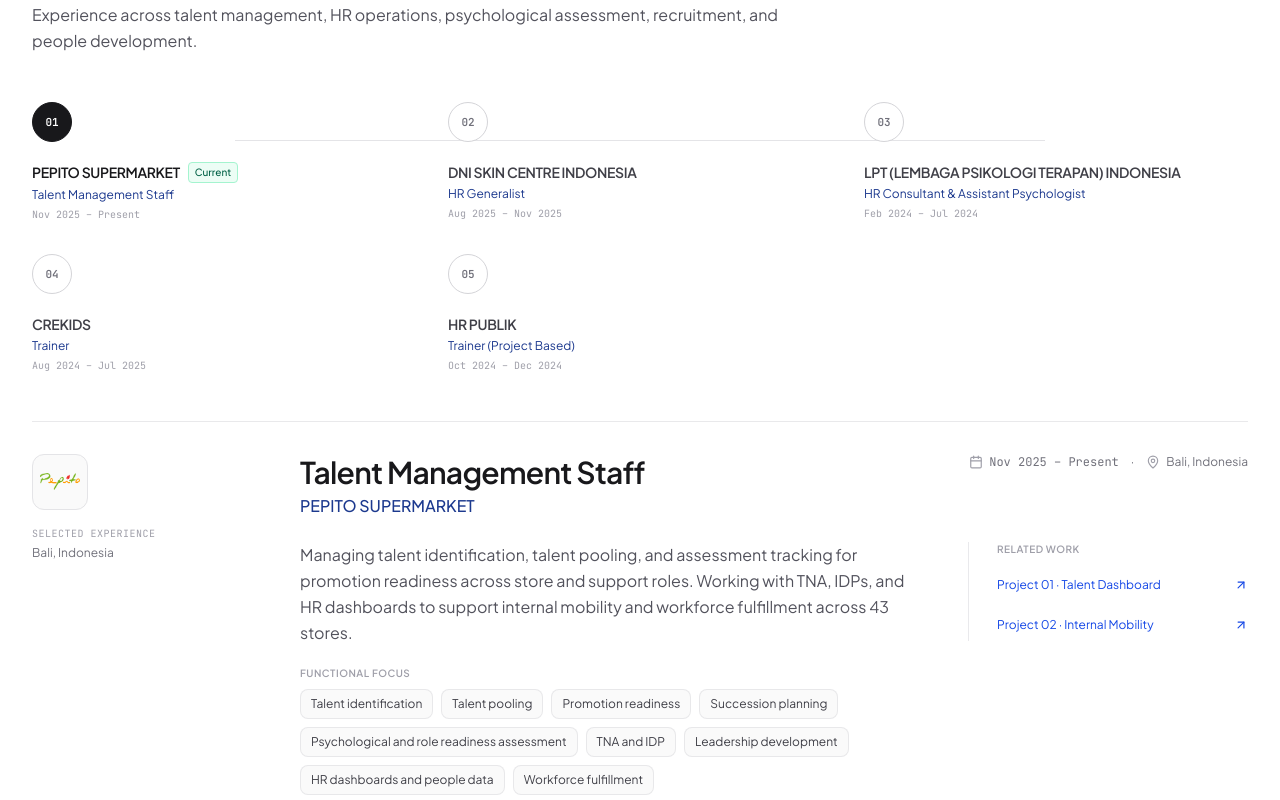
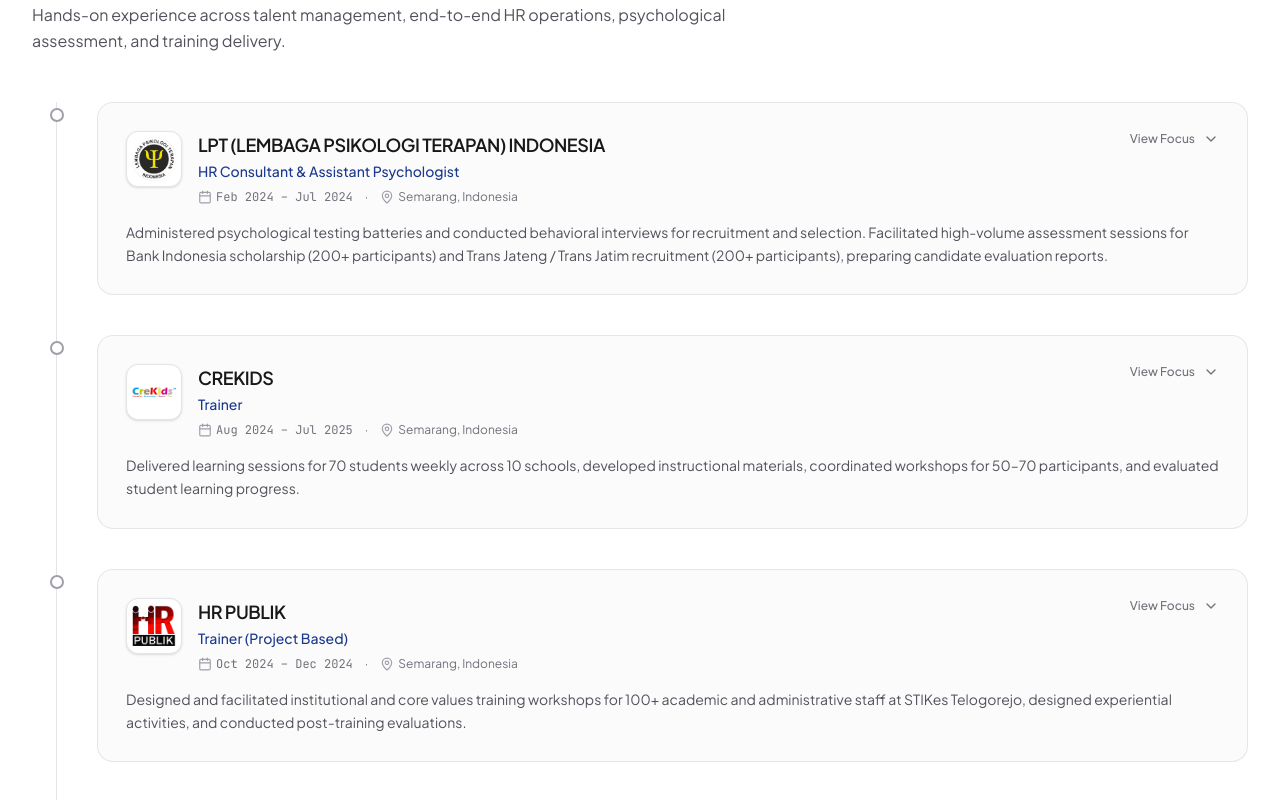
Before and after one commit to siagianrio10-cell/rio-koresh-portfolio, a React (Vite) app: page / in a window 1280 px wide. Shown: the part 1500-2300 px from the top of the page. Built offline with nearby package versions, Linux system fonts and the light colour scheme.

Commit message:
Update ExperienceSection.tsx

```diff
--- a/src/components/ExperienceSection.tsx
+++ b/src/components/ExperienceSection.tsx
@@ -2,8 +2,9 @@
 import {
   Calendar,
   MapPin,
+  ChevronDown,
+  ChevronUp,
   ArrowUpRight,
-  ChevronRight,
 } from "lucide-react";
 import { EXPERIENCES } from "../data/portfolioData";
 
@@ -14,12 +15,19 @@
 export const ExperienceSection: React.FC<ExperienceSectionProps> = ({
   onSelectProject,
 }) => {
-  const [selectedId, setSelectedId] = useState<string>("pepito");
+  const [expandedId, setExpandedId] = useState<string>("pepito");
 
-  const selectedExperience =
-    EXPERIENCES.find((exp) => exp.id === selectedId) ?? EXPERIENCES[0];
+  // Keep every experience, but display them by actual start date.
+  // HR Publik overlaps with CreKids, so both remain in their date position.
+  const chronologicalExperiences = [...EXPERIENCES].sort((a, b) => {
+    const getStartDate = (period: string) => {
+      const start = period.split("–")[0].trim();
+      const parsed = new Date(start);
+      return Number.isNaN(parsed.getTime()) ? Number.MAX_SAFE_INTEGER : parsed.getTime();
+    };
 
-  if (!selectedExperience) return null;
+    return getStartDate(a.period) - getStartDate(b.period);
+  });
 
   return (
     <section
@@ -36,234 +44,194 @@
           </div>
 
           <h2 className="text-3xl sm:text-4xl font-semibold tracking-tight text-zinc-900">
-            Where the work happened.
+            Professional Experience Timeline
           </h2>
 
           <p className="text-sm sm:text-base text-zinc-600 leading-relaxed">
-            Experience across talent management, HR operations, psychological
-            assessment, recruitment, and people development.
+            Hands-on experience across talent management, end-to-end HR
+            operations, psychological assessment, and training delivery.
           </p>
         </div>
 
-        {/* Career Path */}
-        <div className="relative">
-          {/* Desktop path line */}
-          <div
-            aria-hidden="true"
-            className="hidden md:block absolute left-[16.67%] right-[16.67%] top-[38px] h-px bg-zinc-200"
-          />
-
-          <div className="grid grid-cols-1 md:grid-cols-3 gap-3 md:gap-8">
-            {EXPERIENCES.map((exp, index) => {
-              const isSelected = selectedId === exp.id;
+        {/* Visual Timeline Layout */}
+        <div className="relative border-l border-zinc-200 ml-3 sm:ml-6 pl-6 sm:pl-10 space-y-10">
+          {chronologicalExperiences.map((exp) => {
+            const isExpanded = expandedId === exp.id;
             const isCurrent = exp.period.includes("Present");
 
             return (
-                <button
-                  key={exp.id}
-                  type="button"
-                  onClick={() => setSelectedId(exp.id)}
-                  className={`group relative text-left rounded-xl md:rounded-none md:bg-transparent transition-all duration-300 focus:outline-none focus-visible:ring-2 focus-visible:ring-blue-500/40 ${
-                    isSelected
-                      ? "bg-zinc-50 border border-zinc-200 md:border-0"
-                      : "bg-white border border-zinc-100 md:border-0"
+              <div key={exp.id} className="relative group">
+                {/* Timeline Dot Indicator */}
+                <span
+                  className={`absolute -left-[31px] sm:-left-[47px] top-1.5 w-3.5 h-3.5 rounded-full border-2 bg-white transition-all duration-300 ${
+                    isCurrent
+                      ? "border-blue-600 ring-4 ring-blue-50"
+                      : "border-zinc-400 group-hover:border-zinc-700"
                   }`}
+                />
+
+                {/* Experience Card */}
+                <div className="bg-zinc-50/70 hover:bg-white border border-zinc-200/90 hover:border-zinc-300 rounded-2xl p-5 sm:p-7 transition-all duration-300 hover:-translate-y-0.5">
+                  <div
+                    onClick={() =>
+                      setExpandedId(isExpanded ? "" : exp.id)
+                    }
+                    className="cursor-pointer flex flex-col sm:flex-row sm:items-start justify-between gap-4"
                   >
-                  <div className="p-4 md:p-0">
-                    {/* Node */}
-                    <div className="flex items-center gap-3 md:block">
-                      <div
-                        className={`relative z-10 flex items-center justify-center w-10 h-10 rounded-full border text-[11px] font-mono font-semibold transition-all duration-300 ${
-                          isSelected
-                            ? "bg-zinc-900 text-white border-zinc-900"
-                            : isCurrent
-                              ? "bg-white text-blue-700 border-blue-500"
-                              : "bg-white text-zinc-500 border-zinc-300 group-hover:border-zinc-700"
-                        }`}
-                      >
-                        {String(index + 1).padStart(2, "0")}
+                    {/* Company Information */}
+                    <div className="flex items-start gap-4 min-w-0">
+                      {/* Company Logo */}
+                      <div className="shrink-0 w-12 h-12 sm:w-14 sm:h-14 rounded-xl bg-white border border-zinc-200 flex items-center justify-center overflow-hidden shadow-sm">
+                        <img
+                          src={exp.logo}
+                          alt={`${exp.company} logo`}
+                          className="w-9 h-9 sm:w-11 sm:h-11 object-contain"
+                        />
                       </div>
 
-                      <div className="min-w-0 md:pt-5">
+                      {/* Company & Role */}
+                      <div className="min-w-0">
                         <div className="flex flex-wrap items-center gap-2">
-                          <span
-                            className={`text-sm font-semibold tracking-tight transition-colors ${
-                              isSelected
-                                ? "text-zinc-900"
-                                : "text-zinc-700 group-hover:text-zinc-900"
-                            }`}
-                          >
+                          <h3 className="text-lg font-semibold text-zinc-900 tracking-tight">
                             {exp.company}
-                          </span>
+                          </h3>
 
                           {isCurrent && (
-                            <span className="text-[10px] font-medium text-emerald-800 bg-emerald-50 px-1.5 py-0.5 rounded border border-emerald-200">
-                              Current
+                            <span className="text-[11px] font-medium text-emerald-800 bg-emerald-50 px-2 py-0.5 rounded border border-emerald-200">
+                              Current Role
                             </span>
                           )}
                         </div>
 
-                        <div className="text-xs text-blue-900 mt-1">
+                        <div className="text-sm font-medium text-blue-900 mt-0.5">
                           {exp.role}
                         </div>
 
-                        <div className="text-[10px] font-mono text-zinc-400 mt-1">
+                        <div className="flex flex-wrap items-center gap-3 text-xs text-zinc-500 mt-2">
+                          <span className="flex items-center gap-1 font-mono">
+                            <Calendar className="w-3.5 h-3.5 text-zinc-400" />
                             {exp.period}
-                        </div>
-                      </div>
+                          </span>
 
-                      <ChevronRight
-                        className={`ml-auto md:hidden w-4 h-4 transition-transform ${
-                          isSelected
-                            ? "text-zinc-700 translate-x-0.5"
-                            : "text-zinc-300"
-                        }`}
-                      />
-                    </div>
-                  </div>
-                </button>
-              );
-            })}
-          </div>
-        </div>
+                          <span aria-hidden="true">·</span>
 
-        {/* Selected Experience */}
-        <div className="relative border-t border-zinc-200/80 pt-8">
-          <div className="grid grid-cols-1 lg:grid-cols-[220px_1fr] gap-8 lg:gap-12">
-            {/* Identity Rail */}
-            <div className="space-y-4">
-              <div className="w-14 h-14 rounded-xl bg-zinc-50 border border-zinc-200 flex items-center justify-center overflow-hidden">
-                <img
-                  src={selectedExperience.logo}
-                  alt={`${selectedExperience.company} logo`}
-                  className="w-10 h-10 object-contain"
-                />
-              </div>
-
-              <div>
-                <div className="text-[10px] font-mono uppercase tracking-wider text-zinc-400">
-                  Selected Experience
-                </div>
-
-                <div className="text-xs text-zinc-500 mt-1">
-                  {selectedExperience.location}
+                          <span className="flex items-center gap-1">
+                            <MapPin className="w-3.5 h-3.5 text-zinc-400" />
+                            {exp.location}
+                          </span>
                         </div>
                       </div>
                     </div>
 
-            {/* Detail */}
-            <div className="space-y-6 min-w-0">
-              <div className="flex flex-col sm:flex-row sm:items-start sm:justify-between gap-5">
-                <div>
-                  <h3 className="text-2xl sm:text-3xl font-semibold tracking-tight text-zinc-900">
-                    {selectedExperience.role}
-                  </h3>
+                    {/* Expand Control */}
+                    <div className="flex items-center gap-2 self-end sm:self-start shrink-0">
+                      <span className="text-xs text-zinc-500 font-medium hidden sm:inline">
+                        {isExpanded ? "Collapse Focus" : "View Focus"}
+                      </span>
 
-                  <div className="text-base font-medium text-blue-900 mt-1">
-                    {selectedExperience.company}
+                      {isExpanded ? (
+                        <ChevronUp className="w-4 h-4 text-zinc-500" />
+                      ) : (
+                        <ChevronDown className="w-4 h-4 text-zinc-500" />
+                      )}
                     </div>
                   </div>
 
-                <div className="flex flex-wrap items-center gap-3 text-xs text-zinc-500 shrink-0">
-                  <span className="flex items-center gap-1.5 font-mono">
-                    <Calendar className="w-3.5 h-3.5 text-zinc-400" />
-                    {selectedExperience.period}
-                  </span>
-
-                  <span aria-hidden="true">·</span>
-
-                  <span className="flex items-center gap-1.5">
-                    <MapPin className="w-3.5 h-3.5 text-zinc-400" />
-                    {selectedExperience.location}
-                  </span>
-                </div>
-              </div>
-
-              <div className="grid grid-cols-1 xl:grid-cols-[1fr_280px] gap-8 xl:gap-12 items-start">
-                <div className="space-y-5">
-                  <p className="text-sm sm:text-base text-zinc-600 leading-relaxed max-w-3xl">
-                    {selectedExperience.description}
+                  {/* Concise Role Description */}
+                  <p className="text-xs sm:text-sm text-zinc-600 mt-4 leading-relaxed">
+                    {exp.description}
                   </p>
 
-                  <div>
-                    <div className="text-[10px] font-semibold uppercase tracking-wider text-zinc-400 mb-2">
-                      Functional Focus
+                  {/* Expanded Focus Areas & Capabilities */}
+                  {isExpanded && (
+                    <div className="mt-5 pt-4 border-t border-zinc-200/80 space-y-4">
+                      <div className="text-xs font-semibold text-zinc-700 uppercase tracking-wider">
+                        Core Functional Focus Areas:
                       </div>
 
                       <div className="flex flex-wrap gap-2">
-                      {selectedExperience.focus.map((item, index) => (
+                        {exp.focus.map((item, idx) => (
                           <span
-                          key={`${selectedExperience.id}-${index}`}
-                          className="text-xs text-zinc-700 bg-zinc-50 px-2.5 py-1.5 rounded-lg border border-zinc-200/80"
+                            key={idx}
+                            className="text-xs bg-white text-zinc-700 px-3 py-1.5 rounded-lg border border-zinc-200/90 font-medium"
                           >
                             {item}
                           </span>
                         ))}
                       </div>
-                  </div>
-                </div>
 
-                {/* Project Links */}
-                <div className="border-l-0 xl:border-l border-zinc-200/80 xl:pl-7">
-                  <div className="text-[10px] font-semibold uppercase tracking-wider text-zinc-400 mb-3">
-                    Related Work
-                  </div>
+                      {/* Associated Case Study Hook */}
+                      {exp.id === "pepito" && onSelectProject && (
+                        <div className="pt-2 flex flex-wrap items-center gap-2 text-xs">
+                          <span className="text-zinc-500">
+                            Related Case Studies:
+                          </span>
 
-                  {selectedExperience.id === "pepito" && onSelectProject && (
-                    <div className="space-y-2">
                           <button
-                        type="button"
-                        onClick={() => onSelectProject("project-01")}
-                        className="w-full text-left text-xs text-blue-700 hover:text-blue-900 inline-flex items-center justify-between gap-3 py-2 group/link"
+                            onClick={() =>
+                              onSelectProject("project-01")
+                            }
+                            className="text-blue-600 font-medium hover:underline inline-flex items-center gap-0.5 cursor-pointer"
                           >
-                        <span>Project 01 · Talent Dashboard</span>
-                        <ArrowUpRight className="w-3.5 h-3.5 shrink-0 group-hover/link:translate-x-0.5 group-hover/link:-translate-y-0.5 transition-transform" />
+                            Project 01 (Talent Dashboard)
+                            <ArrowUpRight className="w-3 h-3" />
                           </button>
 
+                          <span className="text-zinc-300">·</span>
+
                           <button
-                        type="button"
-                        onClick={() => onSelectProject("project-02")}
-                        className="w-full text-left text-xs text-blue-700 hover:text-blue-900 inline-flex items-center justify-between gap-3 py-2 group/link"
+                            onClick={() =>
+                              onSelectProject("project-02")
+                            }
+                            className="text-blue-600 font-medium hover:underline inline-flex items-center gap-0.5 cursor-pointer"
                           >
-                        <span>Project 02 · Internal Mobility</span>
-                        <ArrowUpRight className="w-3.5 h-3.5 shrink-0 group-hover/link:translate-x-0.5 group-hover/link:-translate-y-0.5 transition-transform" />
+                            Project 02 (Internal Mobility)
+                            <ArrowUpRight className="w-3 h-3" />
                           </button>
                         </div>
                       )}
 
-                  {selectedExperience.id === "dni" && onSelectProject && (
+                      {exp.id === "dni" && onSelectProject && (
+                        <div className="pt-2 flex flex-wrap items-center gap-2 text-xs">
+                          <span className="text-zinc-500">
+                            Related Case Study:
+                          </span>
+
                           <button
-                      type="button"
-                      onClick={() => onSelectProject("project-05")}
-                      className="w-full text-left text-xs text-blue-700 hover:text-blue-900 inline-flex items-center justify-between gap-3 py-2 group/link"
+                            onClick={() =>
+                              onSelectProject("project-05")
+                            }
+                            className="text-blue-600 font-medium hover:underline inline-flex items-center gap-0.5 cursor-pointer"
                           >
-                      <span>Project 05 · HR Generalist & HRGA</span>
-                      <ArrowUpRight className="w-3.5 h-3.5 shrink-0 group-hover/link:translate-x-0.5 group-hover/link:-translate-y-0.5 transition-transform" />
+                            Project 05 (HR Operations Control Center)
+                            <ArrowUpRight className="w-3 h-3" />
                           </button>
+                        </div>
                       )}
 
-                  {selectedExperience.id === "lpt" && onSelectProject && (
+                      {exp.id === "lpt" && onSelectProject && (
+                        <div className="pt-2 flex flex-wrap items-center gap-2 text-xs">
+                          <span className="text-zinc-500">
+                            Related Case Study:
+                          </span>
+
                           <button
-                      type="button"
-                      onClick={() => onSelectProject("project-04")}
-                      className="w-full text-left text-xs text-blue-700 hover:text-blue-900 inline-flex items-center justify-between gap-3 py-2 group/link"
+                            onClick={() =>
+                              onSelectProject("project-04")
+                            }
+                            className="text-blue-600 font-medium hover:underline inline-flex items-center gap-0.5 cursor-pointer"
                           >
-                      <span>Project 04 · Recruitment & Selection</span>
-                      <ArrowUpRight className="w-3.5 h-3.5 shrink-0 group-hover/link:translate-x-0.5 group-hover/link:-translate-y-0.5 transition-transform" />
+                            Project 04 (Recruitment &amp; Selection)
+                            <ArrowUpRight className="w-3 h-3" />
                           </button>
+                        </div>
                       )}
-
-                  {selectedExperience.id !== "pepito" &&
-                    selectedExperience.id !== "dni" &&
-                    selectedExperience.id !== "lpt" && (
-                      <div className="text-xs text-zinc-400">
-                        Experience details
                     </div>
                   )}
                 </div>
               </div>
-            </div>
-          </div>
+            );
+          })}
         </div>
       </div>
     </section>
```
Lines whose indentation alone changed are shown as unchanged.
